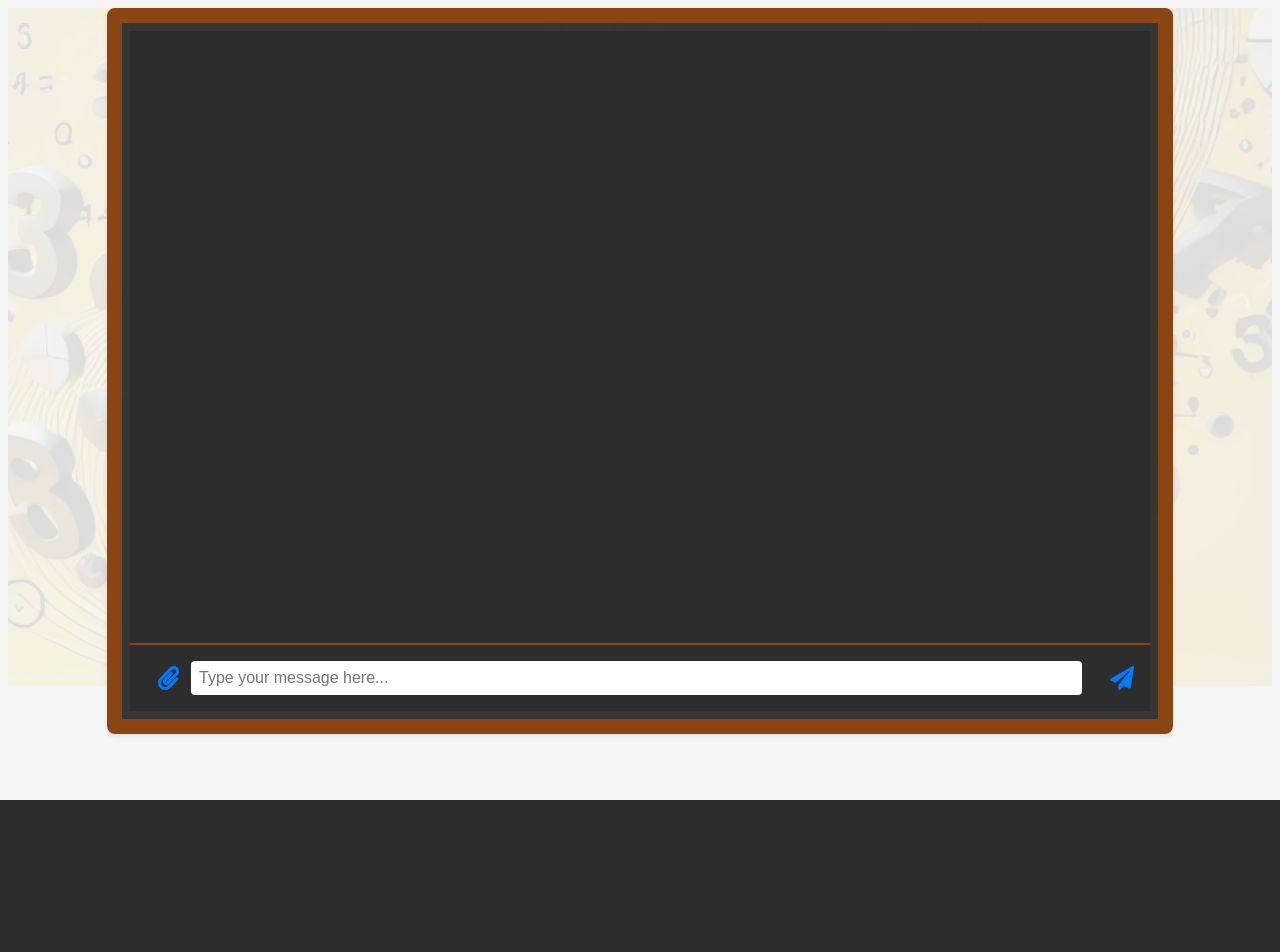
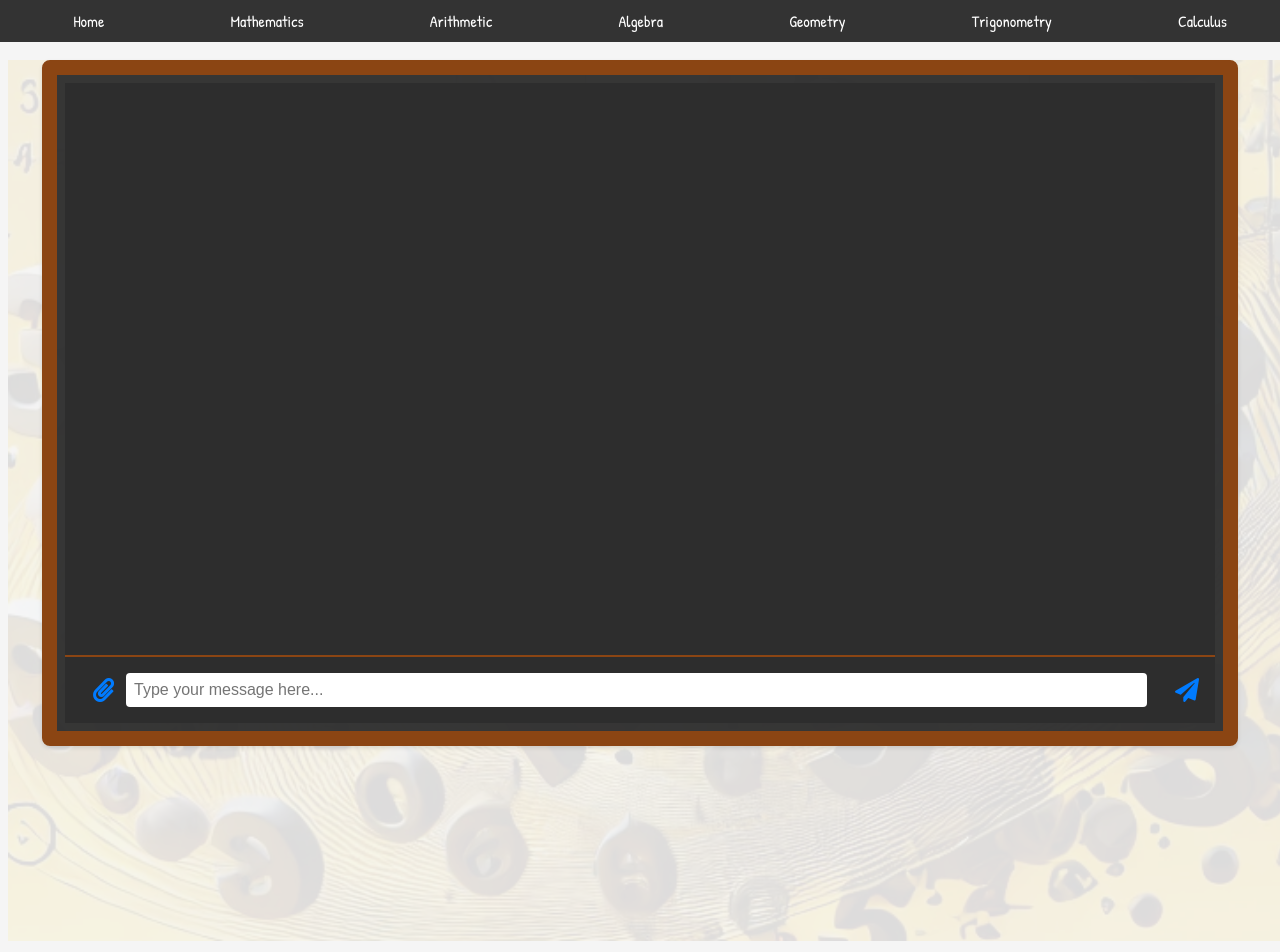
Before and after one commit to ghlotstt/sammathtutor, a Flask app: page /arithmetic in a window 1280 px wide; the page is wider, and only the part inside the window is pictured. Before the commit the page ends 800 px from the top of that part, so only its background shows below. Run offline with Flask 3, Linux system fonts and the light colour scheme.

Commit message:
implementation menu navegator

```diff
--- a/app/static/css/arithmetic.css
+++ b/app/static/css/arithmetic.css
@@ -1,3 +1,29 @@
+/* Estilo para el menú de navegación */
+.nav {
+    display: flex;
+    justify-content: space-around;
+    align-items: center;
+    background-color: #333;
+    padding: 5px 10px;
+    position: fixed;
+    width: 100%;
+    top: 0;
+    left: 0;
+    z-index: 1000;
+}
+
+.nav a {
+    color: white;
+    text-decoration: none;
+    padding: 5px 10px;
+    font-family: 'Patrick Hand', cursive; /* Ajustar la fuente según el estilo de la página */
+}
+
+.nav a:hover {
+    background-color: #575757;
+    border-radius: 5px;
+}
+
 body {
     font-family: 'Roboto', sans-serif;
     background-color: #f5f5f5;
@@ -6,24 +32,9 @@
     overflow: hidden;
 }
 
-body::before {
-    content: "";
-    background-image: url('{{ url_for('static', filename='images/ui_aritmetic_bacground_2.png') }}');
-    background-size: 150%; /* Incrementa el tamaño de la imagen */
-    background-position: top center; /* Cambia la posición a la parte superior centrada */
-    background-repeat: no-repeat;
-    opacity: 0.1; /* Baja opacidad para mayor sutileza */
-    position: absolute;
-    top: 0;
-    left: 0;
-    width: 100%;
-    height: 100%;
-    z-index: -1; /* Asegura que esté detrás de todo el contenido */
-}
-
 .chat-container {
-    max-width: 1020px;
-    margin: 0 auto;
+    max-width: 1150px;
+    margin: 60px auto 0; /* Ajustar el margen superior para que no interfiera con el menú */
     padding: 0.5em;
     background-color: rgba(45, 45, 45, 0.95); /* Color de pizarrón con opacidad */
     border: 15px solid #8b4513; /* Marco de madera */
@@ -32,7 +43,7 @@
     display: flex;
     flex-direction: column;
     justify-content: flex-end;
-    height: 85vh;
+    height: 80vh;
     position: relative;
     z-index: 1;
 }
@@ -48,7 +59,7 @@
     /*font-size: 1.2em;*/ /* Aumenta el tamaño de la fuente aquí */
 }
 
-* Clearfix para evitar problemas de flotación */
+/* Clearfix para evitar problemas de flotación */
 .chat-box::after {
     content: "";
     display: table;
@@ -81,7 +92,7 @@
     border: none;
     border-radius: 4px;
     margin-right: 1em;
-     background-color: #fff;
+    background-color: #fff;
     color: #000;
 }
 
@@ -119,20 +130,16 @@
 }
 
 .user-message {
-    /*background-color: #007bff;*/
     color: #fff;
     text-align: right;
     display: flex;
     flex-direction: column;
     align-items: flex-end; /* Alinea el contenido del mensaje a la derecha */
-
 }
 
 .assistant-message {
-    /*background-color: #8b4513;*/
     color: #fff;
     text-align: left;
-
 }
 
 .user-image {
@@ -140,11 +147,9 @@
     height: auto;
     margin: 0.5em 0;
     border-radius: 4px;
-    /*display: block;*/
     display: inline-block;
     max-height: 300px; /* Establece la altura máxima para las imágenes */
     width: auto;
-
 }
 
 .user-image-container {
@@ -152,7 +157,6 @@
     display: flex;
     justify-content: flex-end; /* Asegura que el contenido dentro del contenedor esté a la derecha */
     width: 100%; /* Asegura que el contenedor ocupe todo el ancho disponible */
-
 }
 
 .loading-indicator {
@@ -167,7 +171,6 @@
     border-radius: 50%;
     animation: spinner 2s linear infinite;
 }
-
 
 @keyframes spinner {
     0% { transform: rotate(0deg); }
@@ -190,6 +193,7 @@
 .blink {
     animation: blinker 1s linear infinite;
 }
+
 @keyframes blinker {
     50% { opacity: 0; }
 }
--- a/app/templates/subjects/arithmetic.html
+++ b/app/templates/subjects/arithmetic.html
@@ -19,13 +19,23 @@
             position: absolute;
             top: 0;
             left: 0;
-            width: 100%;
-            height: 100%;
+            width: 130%;
+            height: 130%;
             z-index: -1;
         }
     </style>
 </head>
 <body>
+    <div class="nav">
+        <a href="{{ url_for('index') }}">Home</a>
+        <a href="{{ url_for('mathematics') }}">Mathematics</a>
+        <a href="{{ url_for('arithmetic') }}">Arithmetic</a>
+        <a href="#">Algebra</a>
+        <a href="#">Geometry</a>
+        <a href="#">Trigonometry</a>
+        <a href="#">Calculus</a>
+    </div>
+
     <div class="chat-container">
         <div id="output-area" class="chat-box"></div>
 
```
